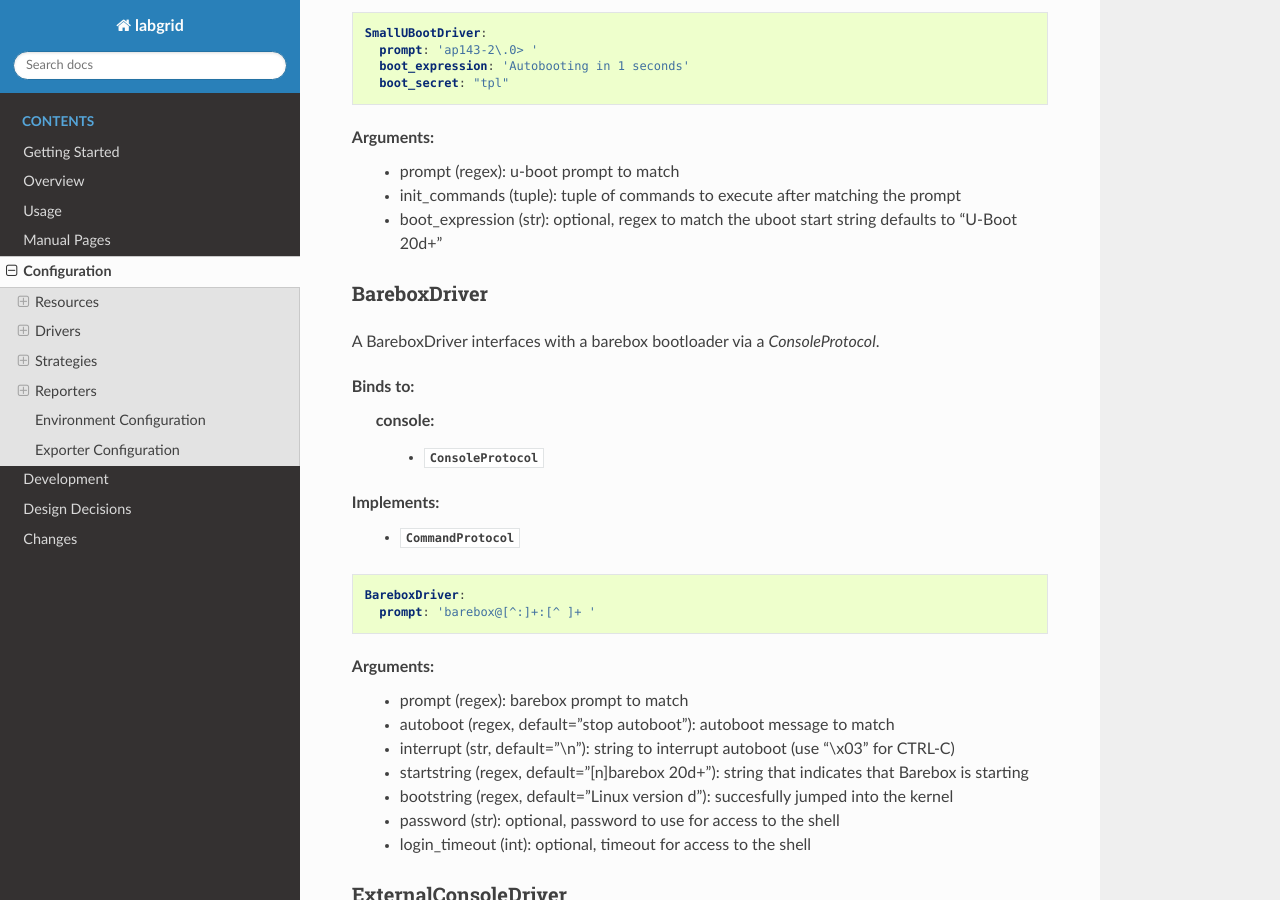
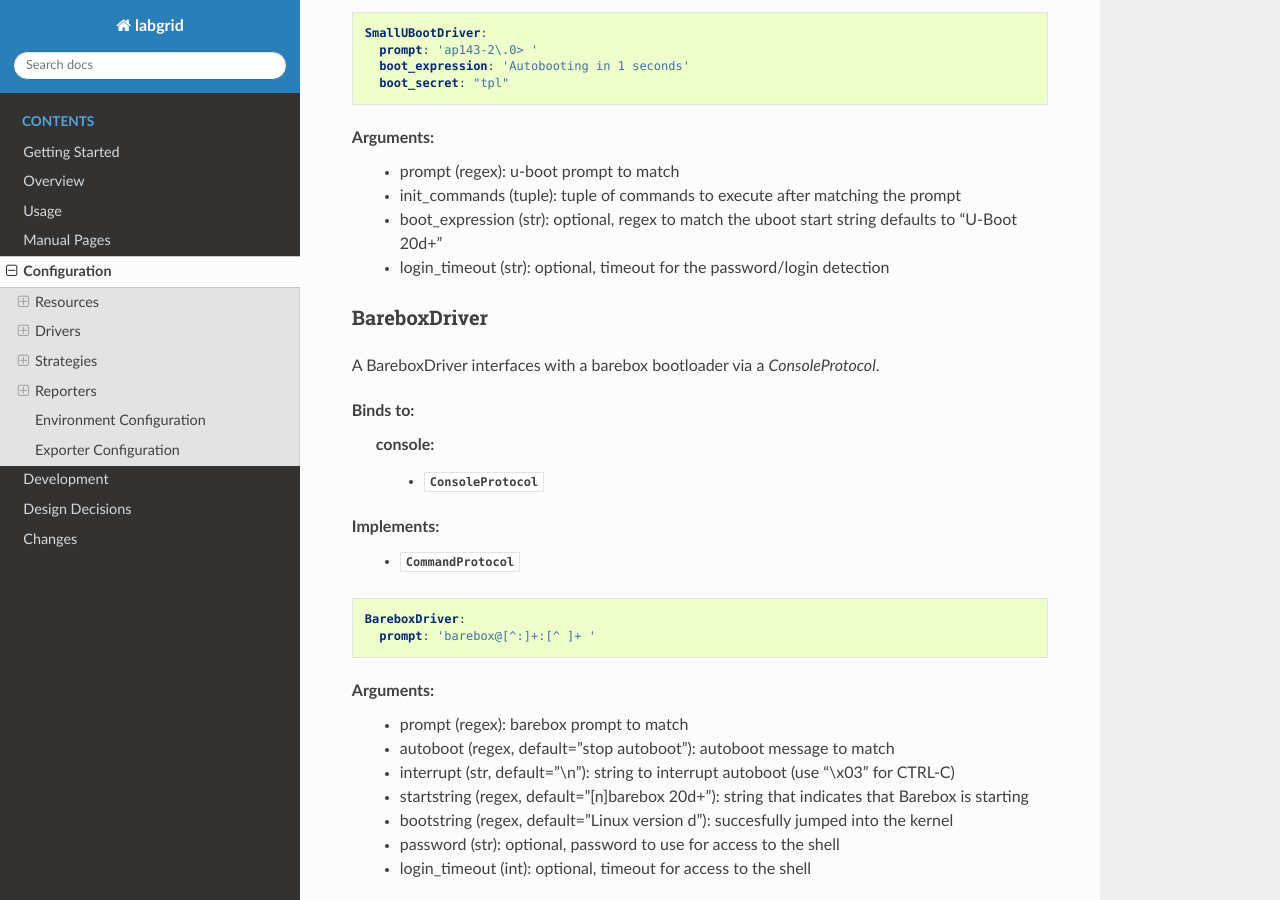
Before and after one commit to labgrid-project/labgrid, a Sphinx documentation site: the page built from doc/configuration.rst, in a window 1280 px wide and 900 px high, scrolled down 16835 px. Built offline with Sphinx 7.4.7 and the Read the Docs theme 2.0.0, drawn with Linux system fonts in a browser that asks for light colours; pages that are not in the unit, such as notebooks, are missing from menus.

Commit message:
doc/configuration: document new SmallUBootDriver login_timeout
Signed-off-by: Rouven Czerwinski <r.czerwinski@pengutronix.de>

```diff
--- a/doc/configuration.rst
+++ b/doc/configuration.rst
@@ -811,6 +811,7 @@ Arguments:
     prompt
   - boot_expression (str): optional, regex to match the uboot start string
     defaults to "U-Boot 20\d+"
+  - login_timeout (str): optional, timeout for the password/login detection
 
 BareboxDriver
 ~~~~~~~~~~~~~
```
